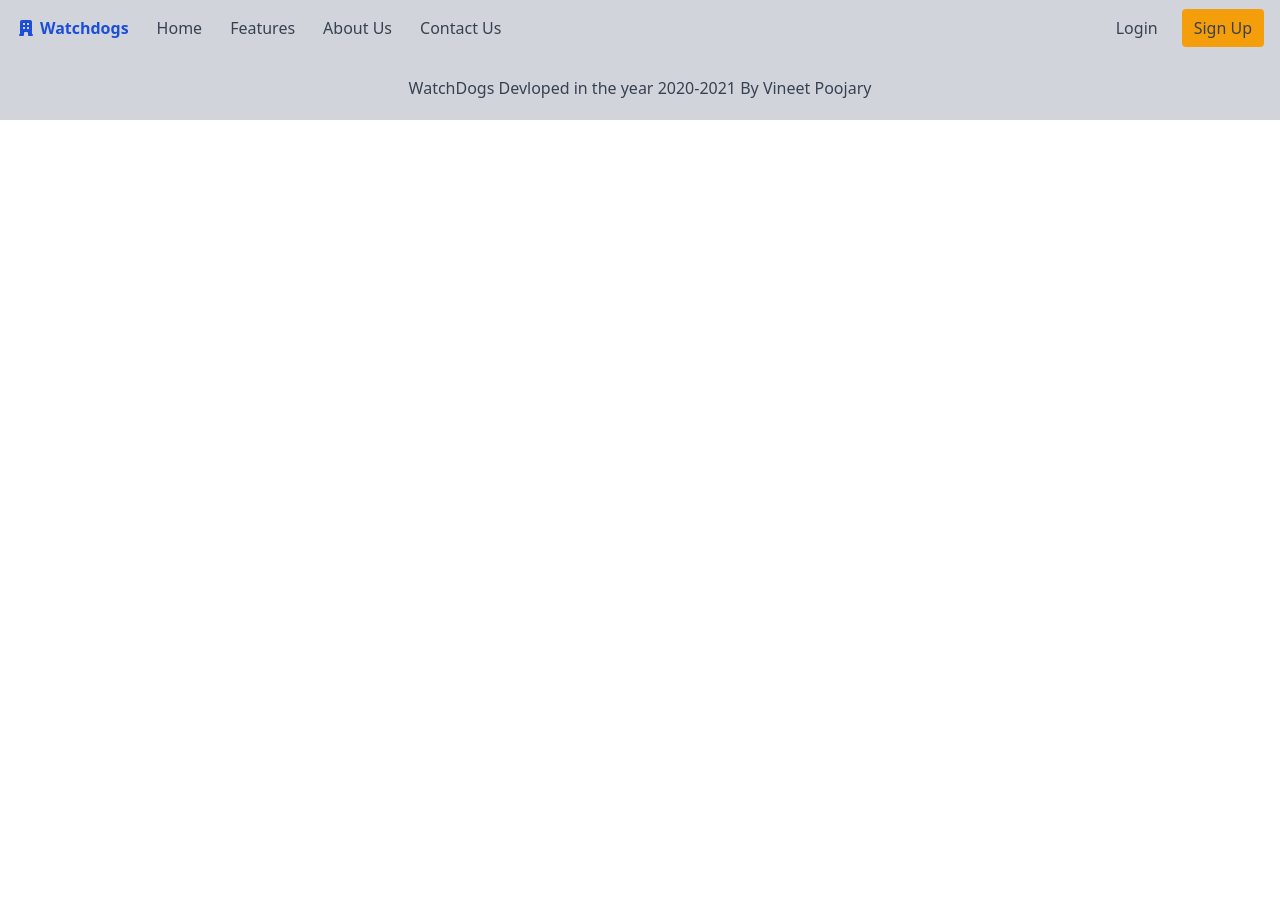
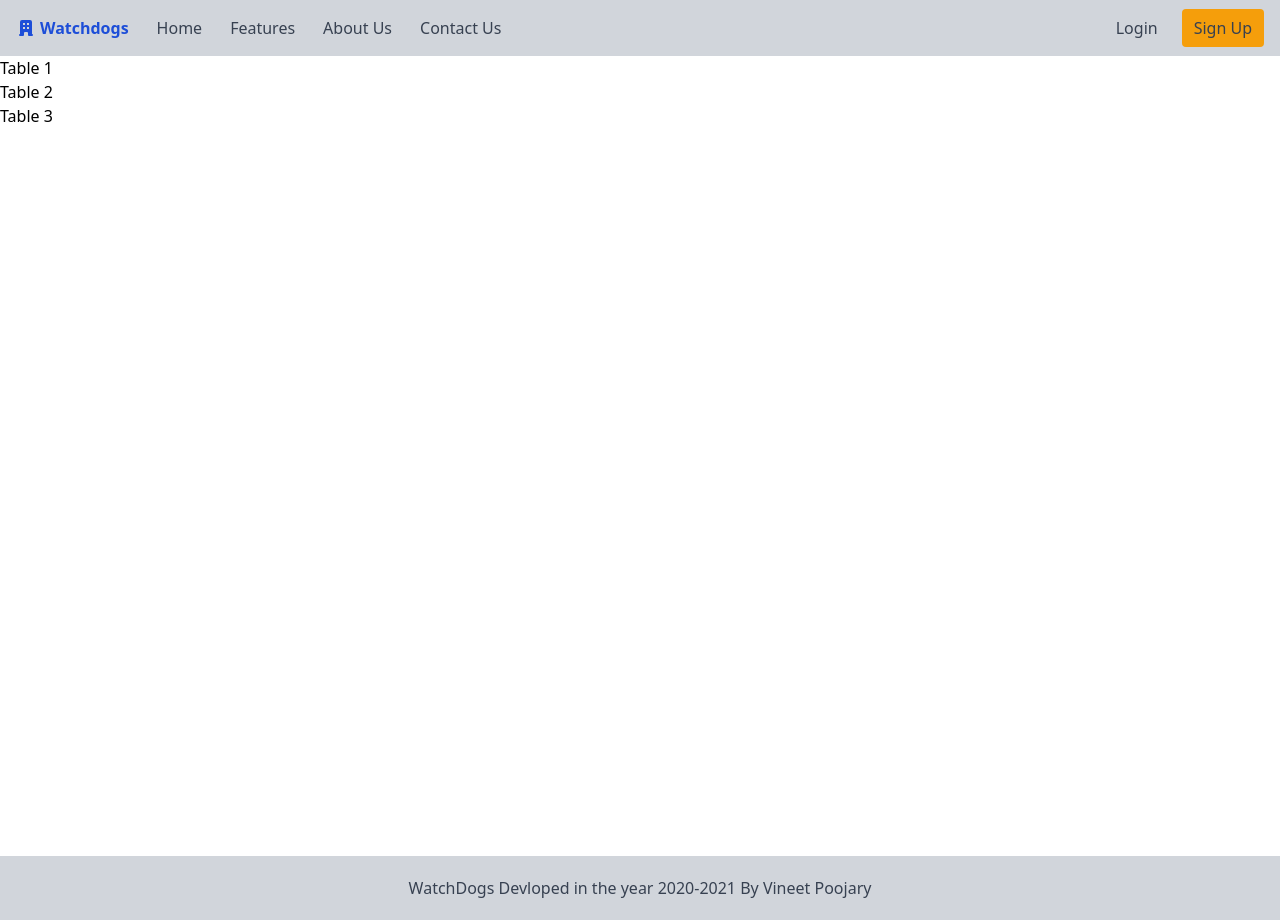
Before and after one commit to vinneeetpoojary/react-app-watchdog, a React (Create React App) app: page /features in a window 1280 px wide. Before the commit the page ends 800 px from the top, so only its background shows below. Built offline with nearby package versions, Linux system fonts and the light colour scheme.

Commit message:
table filter created

```diff
--- a/src/App.js
+++ b/src/App.js
@@ -12,6 +12,9 @@ import VisitorDetailsForm from './Components/FormPages/VisitorDetailsForm';
 import SignupForm from './Components/FormPages/SignupForm';
 import Navbar from './Components/Navbar/Navbar';
 import FilteringTable from './Components/Table/FilteringTable';
+import Features from './Pages/Features';
+import BasicTable from './Components/Table/BasicTable';
+import SortingTable from "./Components/Table/SortingTable"
 
 function App() {
 
@@ -23,12 +26,15 @@ function App() {
     <Route path="/" exact component={Home}/>
     <Route path="/about" component={About}/>
     <Route path="/contact" component={Contact}/>
+    <Route path="/features" exact component={Features}/>
     <Route path="/login" exact component={LoginForm}/>
     <Route path="/register" exact component={RegistrationForm}/>
     <Route path="/resform" exact component={ResidentDetailsForm}/>
     <Route path="/visform" exact component={VisitorDetailsForm}/>
     <Route path="/signup" exact component={SignupForm}/>
-    <Route path="/table" exact component={FilteringTable}/>
+    <Route path="/table2" exact component={FilteringTable}/>
+    <Route path="/table1" exact component={BasicTable}/>
+    <Route path="/table3" exact component={SortingTable}/>
    </Switch>
    <Footer/>
   </main>
--- a/src/Components/Table/BasicTable.js
+++ b/src/Components/Table/BasicTable.js
@@ -60,4 +60,4 @@ function BasicTable() {
     )
 }
 
-export default BasicTable
+export default BasicTable;
--- a/src/Pages/Features.js
+++ b/src/Pages/Features.js
@@ -0,0 +1,16 @@
+import React from 'react'
+import { Link } from 'react-router-dom'
+
+function Features() {
+    return (
+        <div className="h-screen">
+            <div className="flex flex-col ">
+             <Link to="./table1"> Table 1</Link>
+             <Link to="./table2"> Table 2</Link>
+             <Link to="./table3"> Table 3</Link>
+            </div>
+        </div>
+    )
+}
+
+export default Features
```
Also changed, not shown: 1 other file (tests, documents, lock files or other folders).
